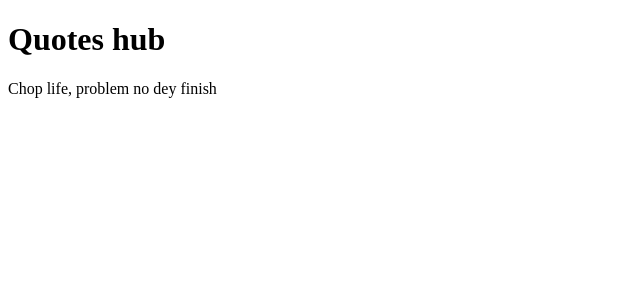
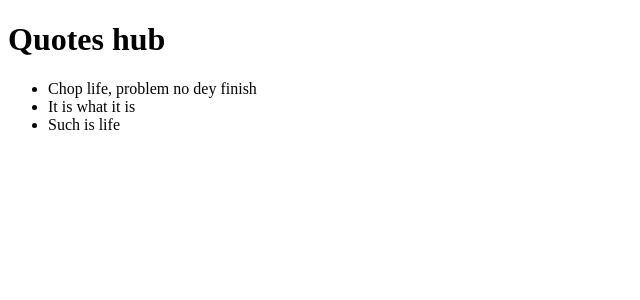
Before and after one commit to Nyambura23/Quote-hub, an Angular app: page / in a window 1280 px wide. Shown: the top 300 px of the page, without its empty margins (0-640 px from the left). Built offline with nearby package versions, Linux system fonts and the light colour scheme.

Commit message:
create more goals in an array and display them using ngFor directive

```diff
--- a/src/app/app.component.html
+++ b/src/app/app.component.html
@@ -1,4 +1,8 @@
 <div>
   <h1>Quotes hub</h1>
-  <p> {{ quote }}</p>
+  <ul>
+    <li *ngFor='let quote of quotes'>
+      {{ quote }}
+    </li>
+  </ul>
 </div>
--- a/src/app/app.component.ts
+++ b/src/app/app.component.ts
@@ -6,5 +6,11 @@ import { Component } from '@angular/core';
   styleUrls: ['./app.component.css']
 })
 export class AppComponent {
-  quote = 'Chop life, problem no dey finish'
+quotes:string[];
+
+constructor(){
+this.quotes = [ 'Chop life, problem no dey finish','It is what it is', 'Such is life' ]
 }
+
+  // quote = 'Chop life, problem no dey finish'
+}
```
